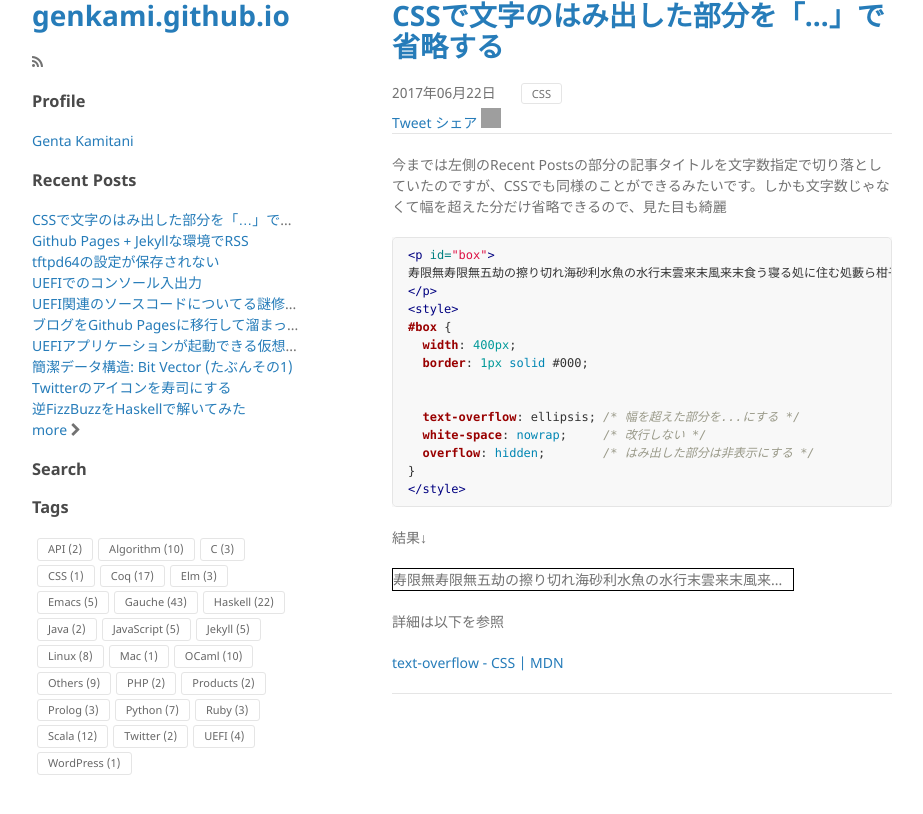
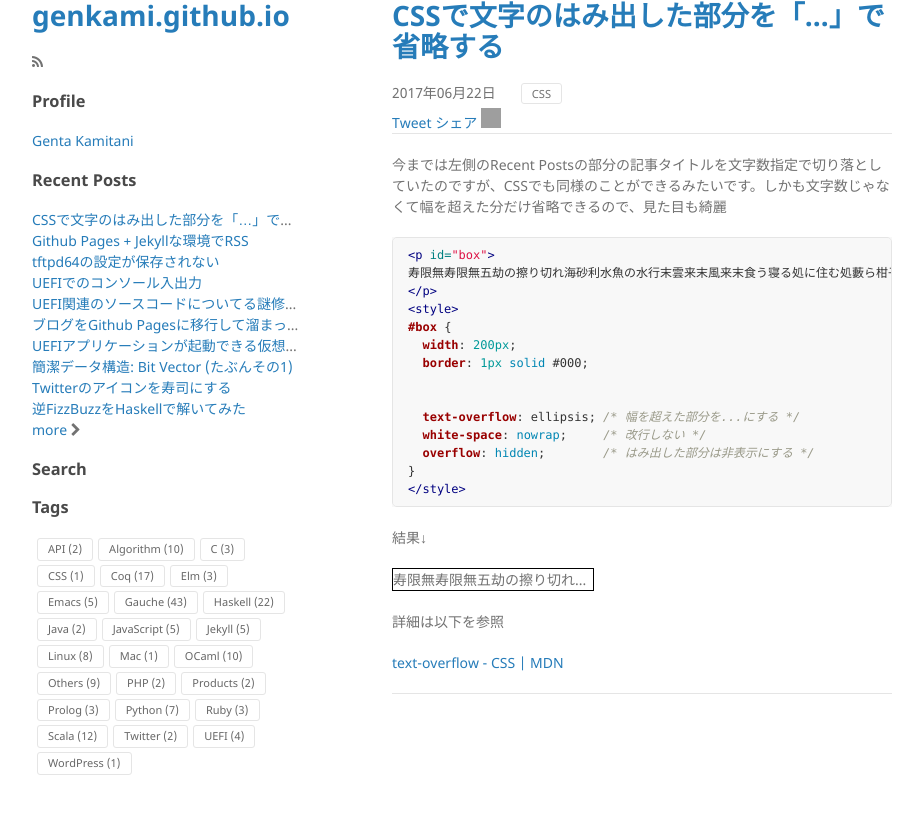
Before and after one commit to genkami/genkami.github.io, a Jekyll site: the page built from _posts/2017-06-22-02-css-text-overflow.md, in a window 1280 px wide. Shown: the top 814 px of the page, without its empty margins (178-1101 px from the left). Built offline with Jekyll 4.4.1, drawn with Linux system fonts in a browser that asks for light colours; comment, search, counter and statistics services are not loaded; grey boxes are pictures that could not be loaded.

Commit message:
幅調整

```diff
--- a/_posts/2017-06-22-02-css-text-overflow.md
+++ b/_posts/2017-06-22-02-css-text-overflow.md
@@ -13,7 +13,7 @@ tags:
 </p>
 <style>
 #box {
-  width: 400px;
+  width: 200px;
   border: 1px solid #000;
 
 
@@ -31,7 +31,7 @@ tags:
 </p>
 <style>
 #box {
-  width: 400px;
+  width: 200px;
   border: 1px solid #000;
 
 
```
